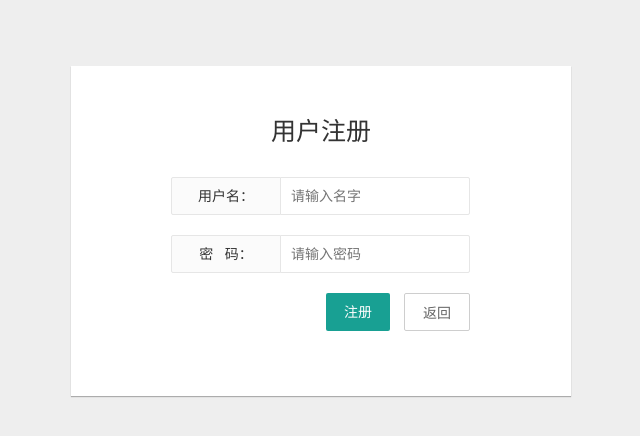
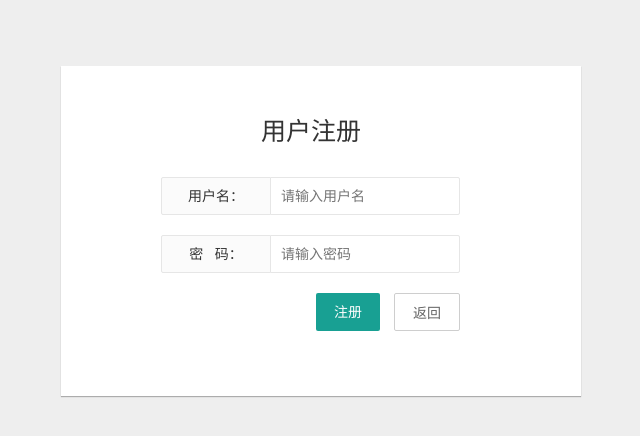
Before and after one commit to jerryKing209/blog, a CodeIgniter app: page /database/index.php/login/register in a window 1280 px wide. Shown: the top 436 px of the page, without its empty margins (319-959 px from the left). Run offline with CodeIgniter, Linux system fonts and the light colour scheme; some libraries are stand-ins or nearby versions.

```diff
--- a/application/controllers/Login.php
+++ b/application/controllers/Login.php
@@ -77,7 +77,7 @@ class Login extends CI_Controller{
 		}
 		$data['login_error'] = '';
 		//设置表单字段过滤规则
-		$this->form_validation->set_rules('username','用户名','required',array('required'=>'名称不能为空'));
+		$this->form_validation->set_rules('username','用户名','required',array('required'=>'用户名不能为空'));
 		$this->form_validation->set_rules('password','密码','required',array('required'=>'密码不能为空'));
 		//$this->form_validation->set_rules('checknum','验证码','required',array('required'=>'验证码不能为空'));
 		//判断过滤结果是否成功
--- a/application/views/register.php
+++ b/application/views/register.php
@@ -44,7 +44,7 @@ background: #eee;
       <h4 class="text-danger"><?php echo $login_error; ?></h4>
           <label class="layui-form-label">用户名：</label>
           <div class="layui-input-inline">
-            <input type="text" name="username" id="username" lay-verify="required" placeholder="请输入名字" autocomplete="off" class="layui-input" value = "<?php echo set_value('username');?>">
+            <input type="text" name="username" id="username" lay-verify="required" placeholder="请输入用户名" autocomplete="off" class="layui-input" value = "<?php echo set_value('username');?>">
               <?php echo form_error('username','<p class="help-inline text-danger">','</p>');?>
           </div>
       </div>
--- a/public/theme/css/admin.css
+++ b/public/theme/css/admin.css
@@ -161,7 +161,7 @@
 .login_box{
   background: #fff;
   padding: 25px 0px 50px 100px;
-  width: 500px;height: auto;
+  width: 520px;height: auto;
   margin:0 auto;
   margin-top: 50px;
   box-shadow: 0 1px 1px rgba(0, 0, 0, 0.28);
```
